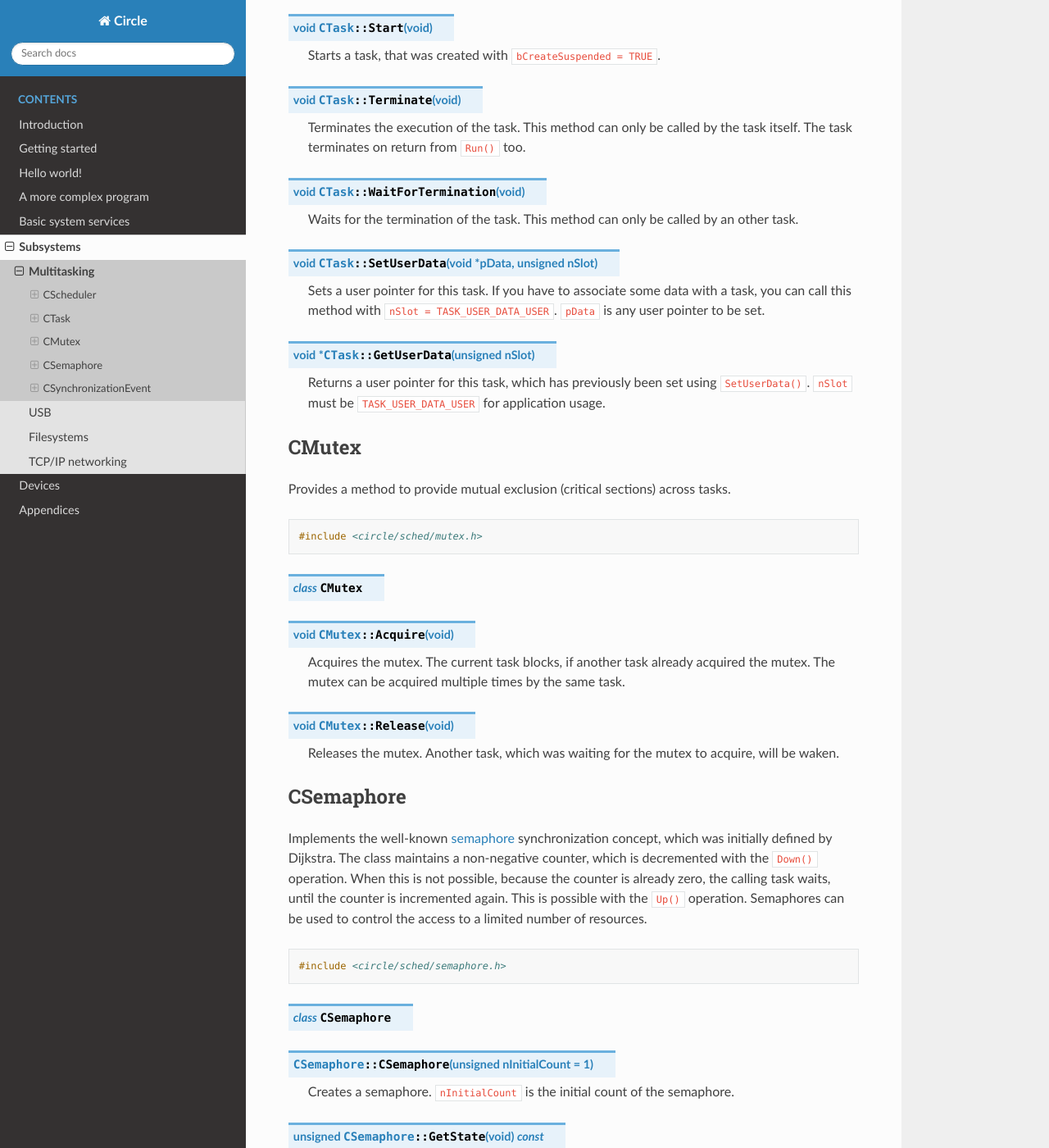
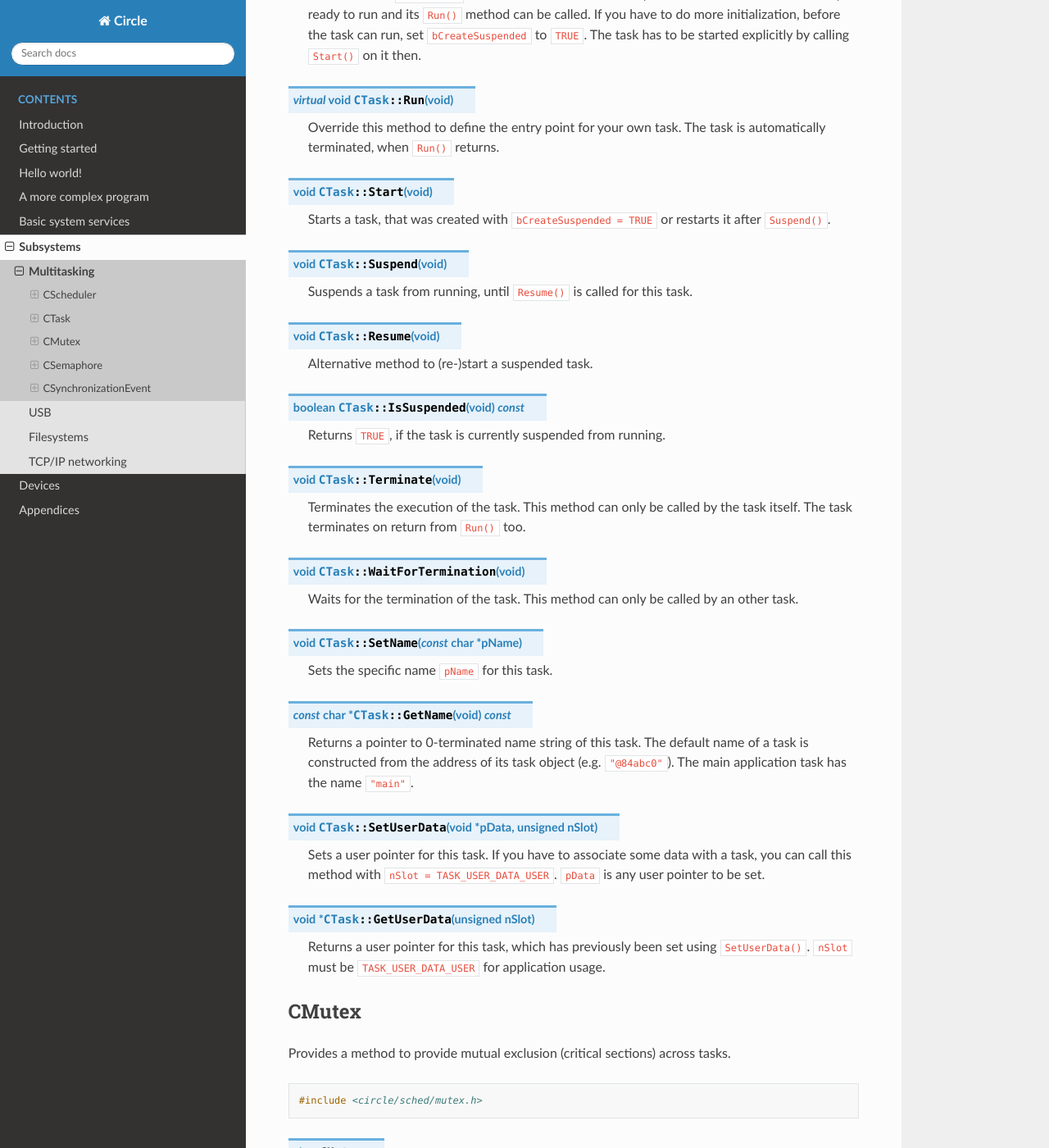
Before and after one commit to rsta2/circle-docs, a Sphinx documentation site: the page built from docs/subsystems/multitasking.rst, in a window 1280 px wide and 1400 px high, scrolled down 3193 px. Shown: the whole window at 82% size. Built offline with Sphinx 7.4.7 and the Read the Docs theme 2.0.0, drawn with Linux system fonts in a browser that asks for light colours; some of the changed text lies outside the part shown.

Commit message:
subsystems/multitasking: Add some methods

```diff
--- a/docs/subsystems/multitasking.rst
+++ b/docs/subsystems/multitasking.rst
@@ -46,6 +46,10 @@ This class implements a cooperative non-preemptive scheduler, which controls whi
 
 	Returns a pointer to the ``CTask`` object of the currently running task.
 
+.. cpp:function:: CTask *CScheduler::GetTask (const char *pTaskName)
+
+	Returns a pointer to the ``CTask`` object of the task with the name ``pTaskName`` or 0, if the task was not found.
+
 .. cpp:function:: boolean CScheduler::IsValidTask (CTask *pTask)
 
 	Returns ``TRUE``, if ``pTask`` is referencing a CTask object of a currently known task.
@@ -77,6 +81,10 @@ This class implements a cooperative non-preemptive scheduler, which controls whi
 .. cpp:function:: void CScheduler::ResumeNewTasks (void)
 
 	Stops causing new tasks to be created in a suspended state and starts any tasks that were created suspended. Nested calls to ``SuspendNewTasks()`` and ``ResumeNewTasks()`` are allowed.
+
+.. cpp:function:: void CScheduler::ListTasks (CDevice *pTarget)
+
+	Writes a task listing to the device ``pTarget``.
 
 .. cpp:function:: void CScheduler::RegisterTaskSwitchHandler (TSchedulerTaskHandler *pHandler)
 
@@ -111,7 +119,19 @@ Derive this class, define the ``Run()`` method to implement your own task and ca
 
 .. cpp:function:: void CTask::Start (void)
 
-	Starts a task, that was created with ``bCreateSuspended = TRUE``.
+	Starts a task, that was created with ``bCreateSuspended = TRUE`` or restarts it after ``Suspend()``.
+
+.. cpp:function:: void CTask::Suspend (void)
+
+	Suspends a task from running, until ``Resume()`` is called for this task.
+
+.. cpp:function:: void CTask::Resume (void)
+
+	Alternative method to (re-)start a suspended task.
+
+.. cpp:function:: boolean CTask::IsSuspended (void) const
+
+	Returns ``TRUE``, if the task is currently suspended from running.
 
 .. cpp:function:: void CTask::Terminate (void)
 
@@ -120,6 +140,14 @@ Derive this class, define the ``Run()`` method to implement your own task and ca
 .. cpp:function:: void CTask::WaitForTermination (void)
 
 	Waits for the termination of the task. This method can only be called by an other task.
+
+.. cpp:function:: void CTask::SetName (const char *pName)
+
+	Sets the specific name ``pName`` for this task.
+
+.. cpp:function:: const char *CTask::GetName (void) const
+
+	Returns a pointer to 0-terminated name string of this task. The default name of a task is constructed from the address of its task object (e.g. ``"@84abc0"``). The main application task has the name ``"main"``.
 
 .. cpp:function:: void CTask::SetUserData (void *pData, unsigned nSlot)
 
```
